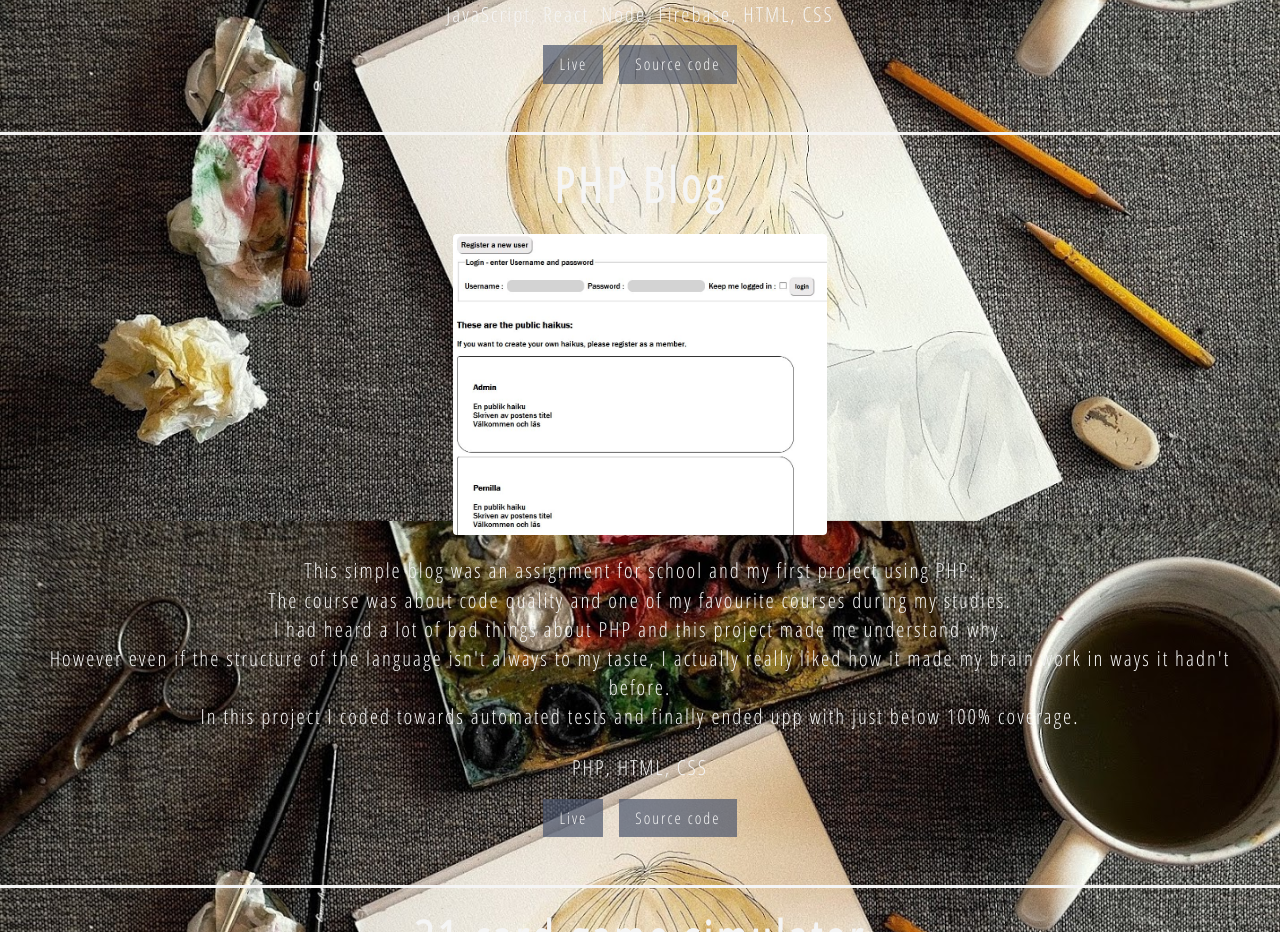
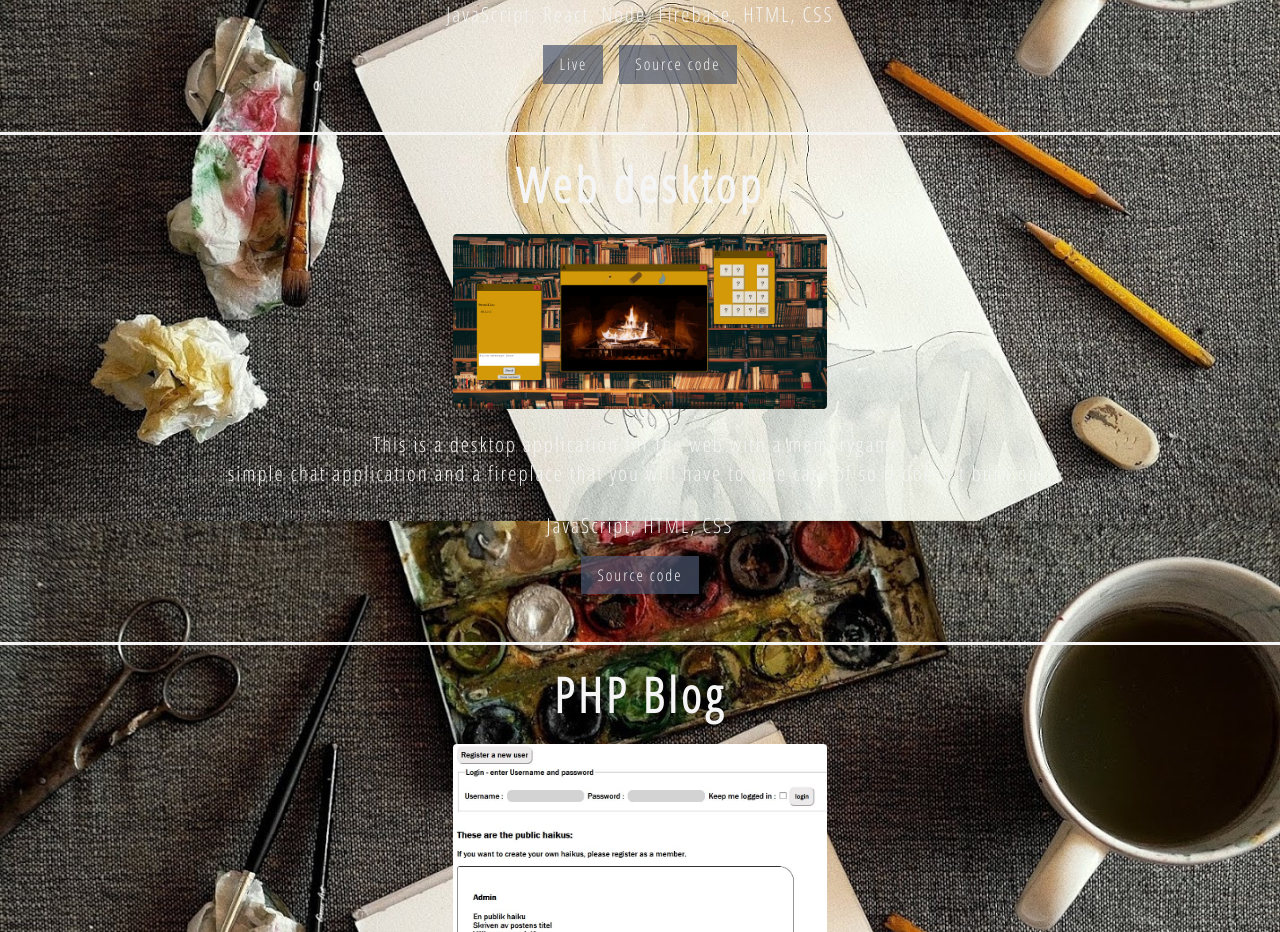
Before and after one commit to pg222jx/portfolio, a React (Create React App) app: page /code in a window 1280 px wide. Shown: the part 2040-2972 px from the top of the page. Built offline with nearby package versions, Linux system fonts and the light colour scheme.

Commit message:
Adding coding project

```diff
--- /dev/null
+++ b/src/components/CodePortfolio/Desktop.jsx
@@ -0,0 +1,21 @@
+import React, { Component } from 'react'
+import desktop from '../../images/desktop.JPG'
+
+class Desktop extends Component {
+    state = {  }
+
+    render() {
+        return (
+            <div className="codePortfolio">
+              <h2>Web desktop</h2>
+              <img src={desktop} alt="Desktop app" className="codePics"/>
+              <p>This is a desktop application for the web with a memorygame,<br/>
+              simple chat application and a fireplace that you will have to take care of so it doesn't burn out. </p><br/>
+              <p>JavaScript, HTML, CSS</p>
+              <a href="https://github.com/pg222jx/Desktop-App" className="btn">Source code</a>
+            </div>
+        )
+    }
+}
+
+export default Desktop;
--- a/src/components/CodeProjects.jsx
+++ b/src/components/CodeProjects.jsx
@@ -3,6 +3,7 @@ import Portfolio from './CodePortfolio/Portfolio'
 import PHPBlog from './CodePortfolio/PHPBlog'
 import Pandemaniac from './CodePortfolio/Pandemaniac'
 import CardGameSimulation from './CodePortfolio/CardGameSimulation'
+import Desktop from './CodePortfolio/Desktop'
 
 class CodeProjects extends Component {
 
@@ -16,6 +17,7 @@ class CodeProjects extends Component {
             <div className="container showcase-outer">
               <Portfolio/>
               <Pandemaniac/>
+              <Desktop/>
               <PHPBlog/>
               <CardGameSimulation/>
               <button className="arrowUp" onClick={scrollUp}>︽</button>
```
Also changed, not shown: src/images/desktop.JPG (added).
